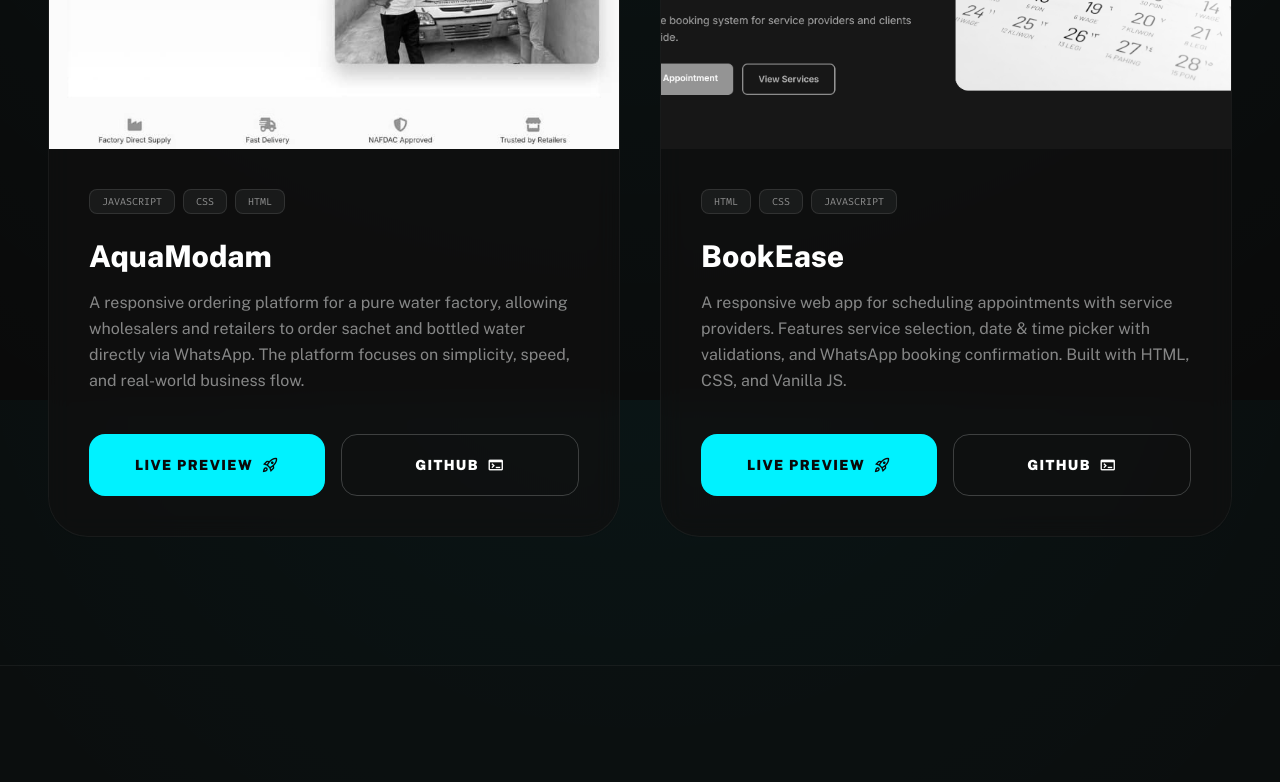
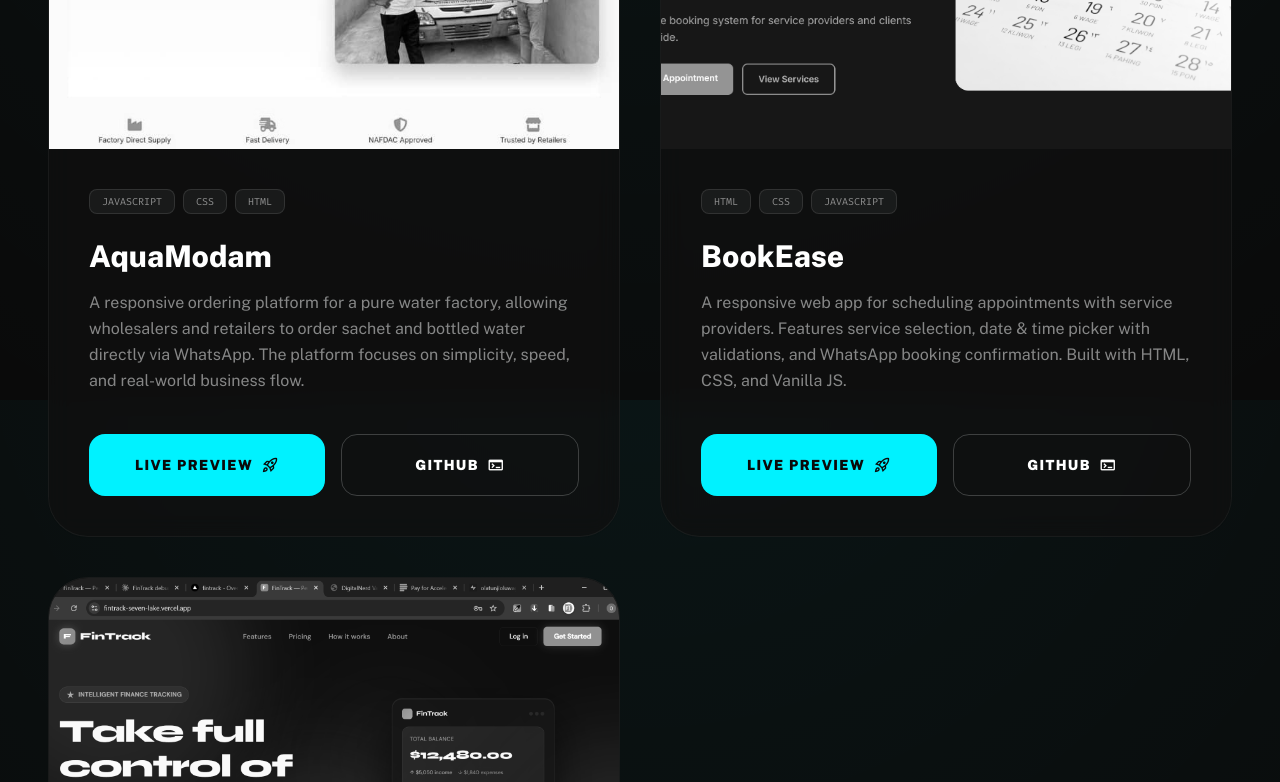
Before and after one commit to temi234-cmd/Second-portfolio, a React (Vite) app: page / in a window 1280 px wide. Shown: the part 2000-2782 px from the top of the page. Built offline with nearby package versions, Linux system fonts and the light colour scheme.

Commit message:
feat: add FinTrack project to portfolio

```diff
--- a/src/components/Projects.tsx
+++ b/src/components/Projects.tsx
@@ -4,6 +4,7 @@ import bubulizer from '../assets/Images/bubulizer.png';
 import aquamodam from '../assets/Images/aquamodam.jpeg';
 import focusflow from '../assets/Images/FocusFlow.png';
 import bookease from '../assets/Images/BookEase.png';
+import fintrack from '../assets/Images/fintrack.png'
 const projects = [
   {
     title: 'FocusFlow',
@@ -37,6 +38,14 @@ const projects = [
     liveUrl: 'https://bookease-pi.vercel.app/',
     githubUrl: 'https://github.com/temi234-cmd/Bookease.git'
   },
+{
+  title: 'FinTrack',
+  description: 'A full-stack personal finance dashboard for tracking income, expenses, and budgets. Features real-time analytics, AI-ready insights, multi-currency support, and Google OAuth authentication. Built with React, TypeScript, Supabase, and Recharts.',
+  tags: ['React', 'TypeScript', 'Supabase', 'Tailwind CSS', 'Recharts'],
+  image: fintrack,
+  liveUrl: 'https://fintrack-seven-lake.vercel.app/',
+  githubUrl: 'https://github.com/temi234-cmd/Fintrack.git'
+},
 ];
 
 const Projects: React.FC = () => {
```
Also changed, not shown: src/assets/Images/fintrack.png (added).
